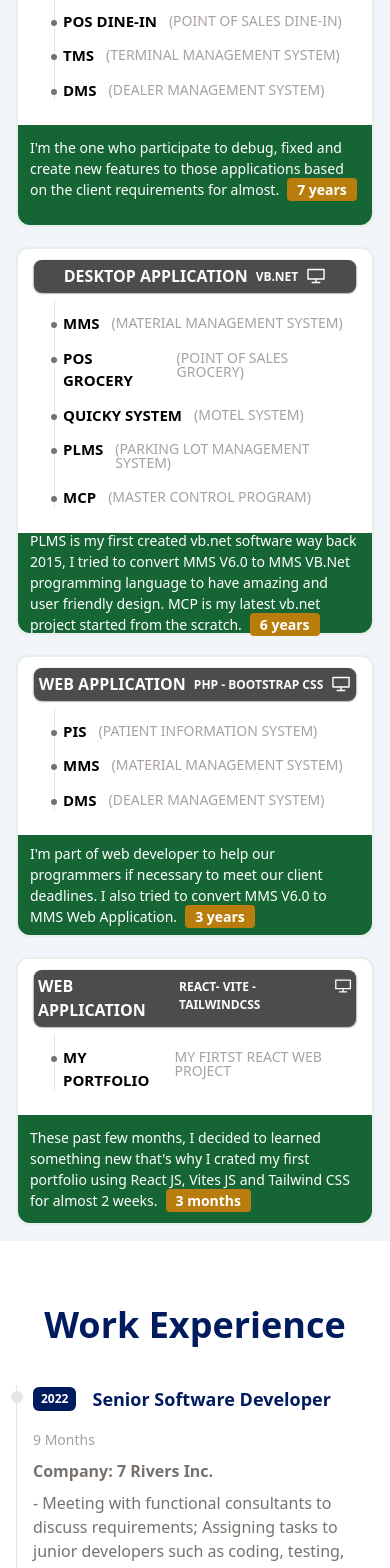
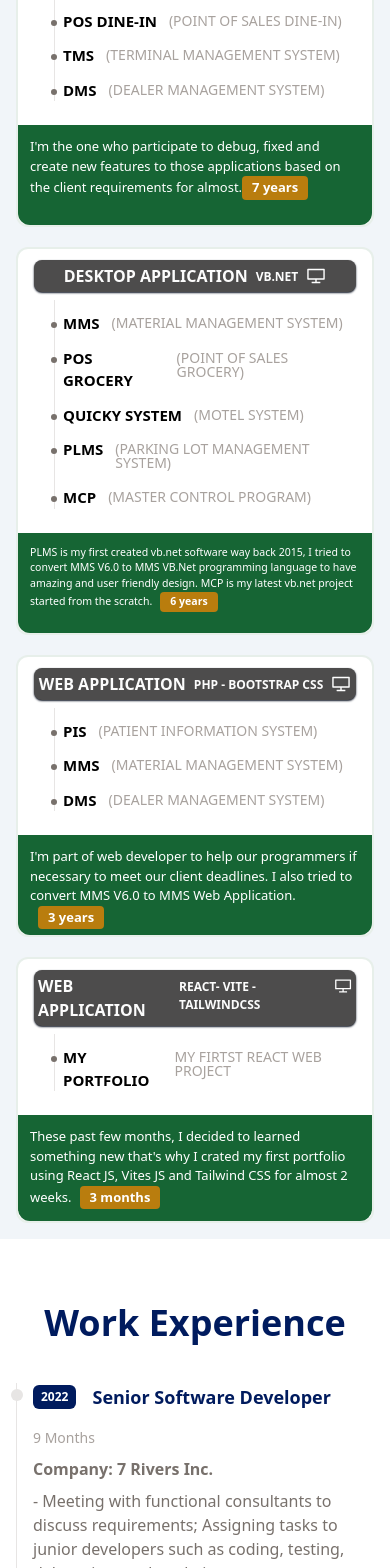
Before and after one commit to IpsAgelGithub12/TestingTaskPortfolio, a React (Vite) app: page / in a window 390 px wide. Shown: the part 2600-4168 px from the top of the page. Built offline with nearby package versions, Linux system fonts and the light colour scheme.

Commit message:
Replace Inv Image

```diff
--- a/src/components/Profile.jsx
+++ b/src/components/Profile.jsx
@@ -228,7 +228,7 @@ const Profile = () => {
       </div>
 
       {/* BACK GROUND HIGHLIGHTS */}
-      <div className="h-full w-full bg-slate-100">
+      <div className="h-[30%] w-full bg-slate-100">
         <div className="max-w-[1040px] m-auto p-4 py-5">
           <div>
             <h1 className="text-4xl font-bold text-center text-[#001b5e] mt-5 mb-5">
@@ -269,12 +269,12 @@ const Profile = () => {
             </div>
 
             <div className="items-center rounded-b-xl justify-center group p-0 mt-2 w-[100%] h-[100px] bg-green-800">
-              <div className="text-white p-3 text-[14px]">
+              <div className="text-white p-3 lg:text-[14px] text-[13px]">
                 <p>
                   I'm the one who participate to debug, fixed and create new
                   features to those applications based on the client
                   requirements for almost.
-                  <span className="bg-[#b97d0e] font-bold rounded px-2.5 py-0.5 ml-2">
+                  <span className="inline-block bg-[#b97d0e] font-bold rounded px-2.5 py-0.5 lg:ml-2">
                     7 years
                   </span>
                 </p>
@@ -313,14 +313,14 @@ const Profile = () => {
               </ul>
             </div>
 
-            <div className="relative flex items-center rounded-b-xl justify-center group p-0 mt-2 w-[100%] h-[100px] bg-green-800">
-              <div className="text-white p-3 text-[14px]">
+            <div className="items-center rounded-b-xl justify-center group p-0 mt-2 w-[100%] h-[100px] bg-green-800">
+              <div className="text-white p-3 lg:text-[14px] text-[66%]">
                 <p>
                   PLMS is my first created vb.net software way back 2015, I
                   tried to convert MMS V6.0 to MMS VB.Net programming language
                   to have amazing and user friendly design. MCP is my latest
                   vb.net project started from the scratch.
-                  <span className="bg-[#b97d0e] font-bold rounded px-2.5 py-0.5 ml-2">
+                  <span className="inline-block bg-[#b97d0e] font-bold rounded px-2.5 py-0.5 ml-2">
                     6 years
                   </span>
                 </p>
@@ -359,13 +359,13 @@ const Profile = () => {
               </ul>
             </div>
 
-            <div className="relative flex items-center rounded-b-xl justify-center group p-0 mt-2 w-[100%] h-[100px] bg-green-800">
-              <div className="text-white p-3 text-[14px]">
+            <div className="relative items-center rounded-b-xl justify-center group p-0 mt-2 w-[100%] h-[100px] bg-green-800">
+              <div className="text-white p-3 lg:text-[14px] text-[13px]">
                 <p>
                   I'm part of web developer to help our programmers if necessary
                   to meet our client deadlines. I also tried to convert MMS V6.0
                   to MMS Web Application.
-                  <span className="bg-[#b97d0e] font-bold rounded px-2.5 py-0.5 ml-2">
+                  <span className="inline-block bg-[#b97d0e] font-bold rounded px-2.5 py-0.5 ml-2">
                     3 years
                   </span>
                 </p>
@@ -405,12 +405,12 @@ const Profile = () => {
             </div>
 
             <div className="relative items-center rounded-b-xl p-0 mt-2 w-[100%] h-auto bg-green-800">
-              <div className="text-white p-3 text-[14px]">
+              <div className="text-white p-3 lg:text-[14px] text-[13px]">
                 <p>
                   These past few months, I decided to learned something new
                   that's why I crated my first portfolio using React JS, Vites
                   JS and Tailwind CSS for almost 2 weeks.
-                  <span className="bg-[#b97d0e] font-bold rounded px-2.5 py-0.5 ml-2">
+                  <span className="inline-block bg-[#b97d0e] font-bold rounded px-2.5 py-0.5 ml-2">
                     3 months
                   </span>
                 </p>
--- a/src/components/Projects.jsx
+++ b/src/components/Projects.jsx
@@ -11,12 +11,7 @@ const Projects = () => {
       <h1 className="text-4xl font-bold text-center text-[#001b5e] mt-5">
         Projects
       </h1>
-      <p className="text-center py-8">
-        Lorem ipsum dolor sit amet consectetur adipisicing elit. Provident
-        recusandae necessitatibus quas ipsam id accusantium, earum distinctio
-        aperiam, molestiae nihil accusamus voluptate delectus at non numquam
-        beatae. Eligendi, praesentium animi!
-      </p>
+      <p className="text-center py-8">Sample applications that we developed.</p>
       <div className="grid sm:grid-cols-4 gap-4">
         <ProjectsItems img={invSystem} title="Material Management System" />
         <ProjectsItems img={posSystem} title="Point of Sales System" />
```
Also changed, not shown: src/assets/MMS.jpg.
